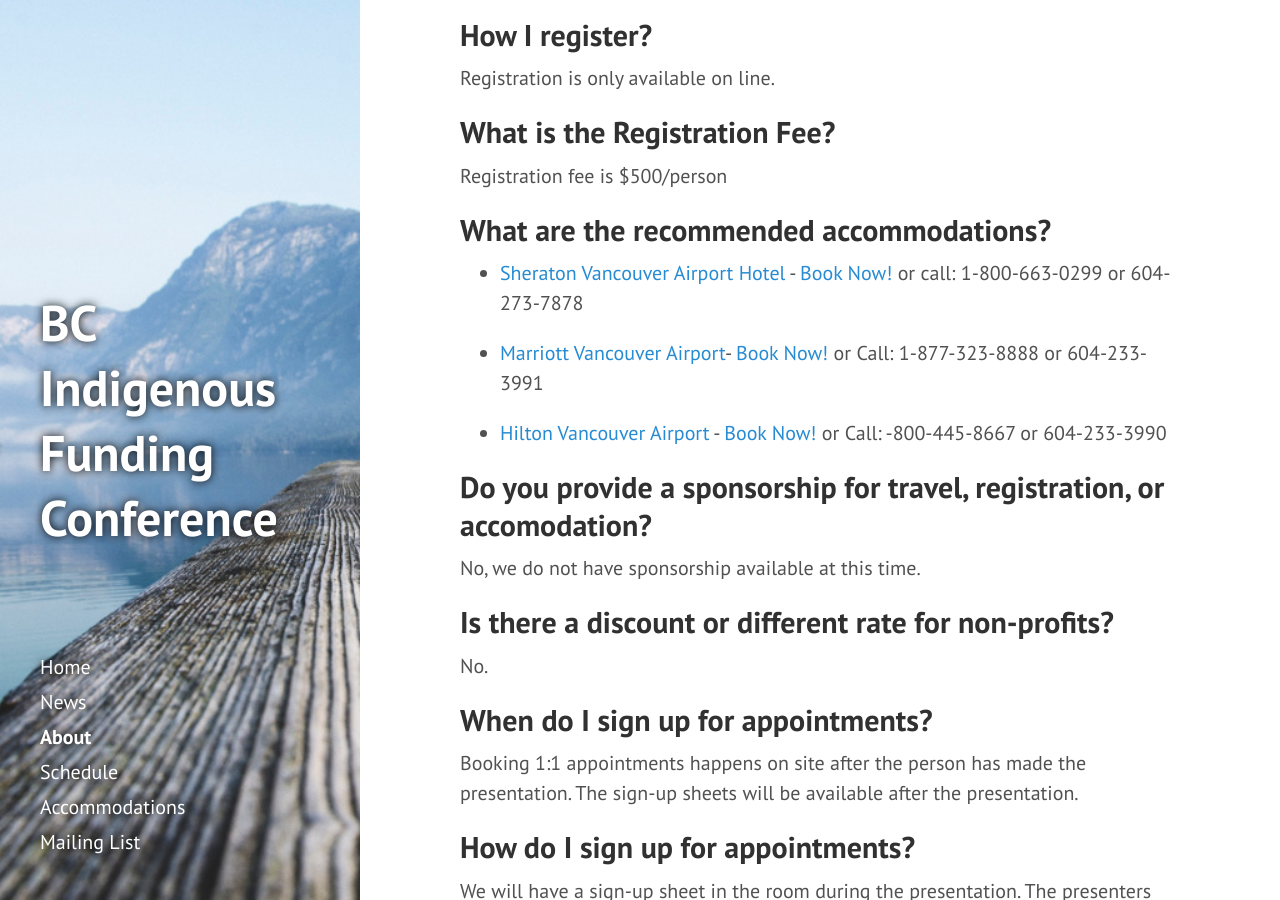
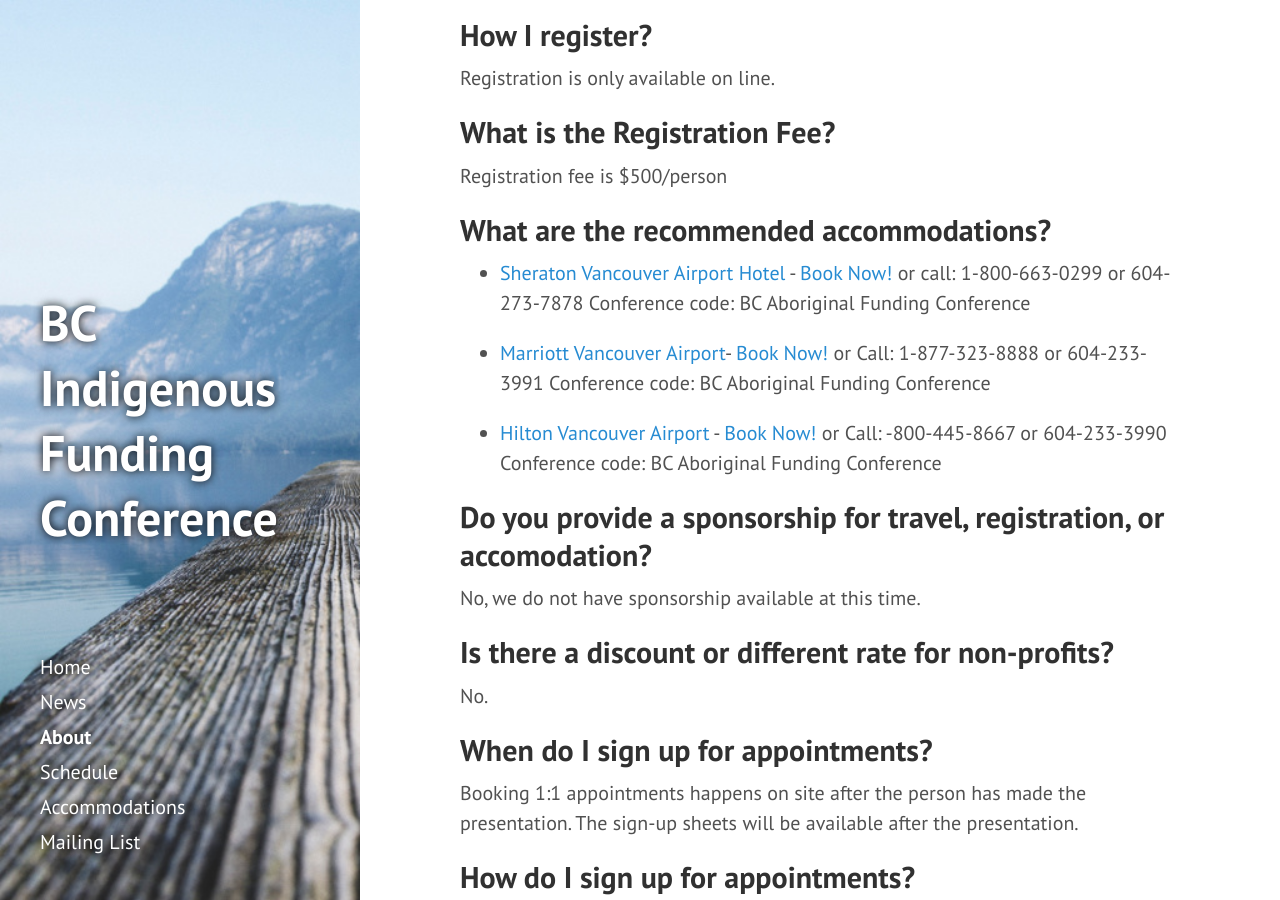
Before and after one commit to BCAAFC/funding-conference-2016, a Jekyll site: the page built from about.md, in a window 1280 px wide and 900 px high, scrolled down 945 px. Built offline with Jekyll 4.4.1, drawn with Linux system fonts in a browser that asks for light colours; nearby versions of some CDN libraries; Markdown is read by kramdown in place of the engine named in the settings.

Commit message:
conf code added

```diff
--- a/about.md
+++ b/about.md
@@ -37,10 +37,13 @@ Registration fee is $500/person
 ## What are the recommended accommodations?
 
 * [Sheraton Vancouver Airport Hotel](http://www.sheratonvancouverairport.com/) - [Book Now!](https://www.starwoodmeeting.com/events/start.action?id=1606094778&key=91927AC) or call: 1-800-663-0299 or 604-273-7878
+  Conference code: BC Aboriginal Funding Conference
 
 * [Marriott Vancouver Airport](http://www.marriott.com/hotels/travel/yvrsa-vancouver-airport-marriott-hotel/)- [Book Now!](http://cwp.marriott.com/yvrsa/bcafcsep2016/) or Call: 1-877-323-8888 or 604-233-3991
+  Conference code: BC Aboriginal Funding Conference
 
 * [Hilton Vancouver Airport](http://www3.hilton.com/en/hotels/british-columbia/hilton-vancouver-airport-YVRAHHF/index.html) - [Book Now!](http://www.hilton.com/en/hi/groups/personalized/Y/YVRAHHF-BCAFC-20160921/index.jhtml?WT.mc_id=POG) or Call: -800-445-8667 or 604-233-3990
+  Conference code: BC Aboriginal Funding Conference
 
 ## Do you provide a sponsorship for travel, registration, or accomodation?
 
```
